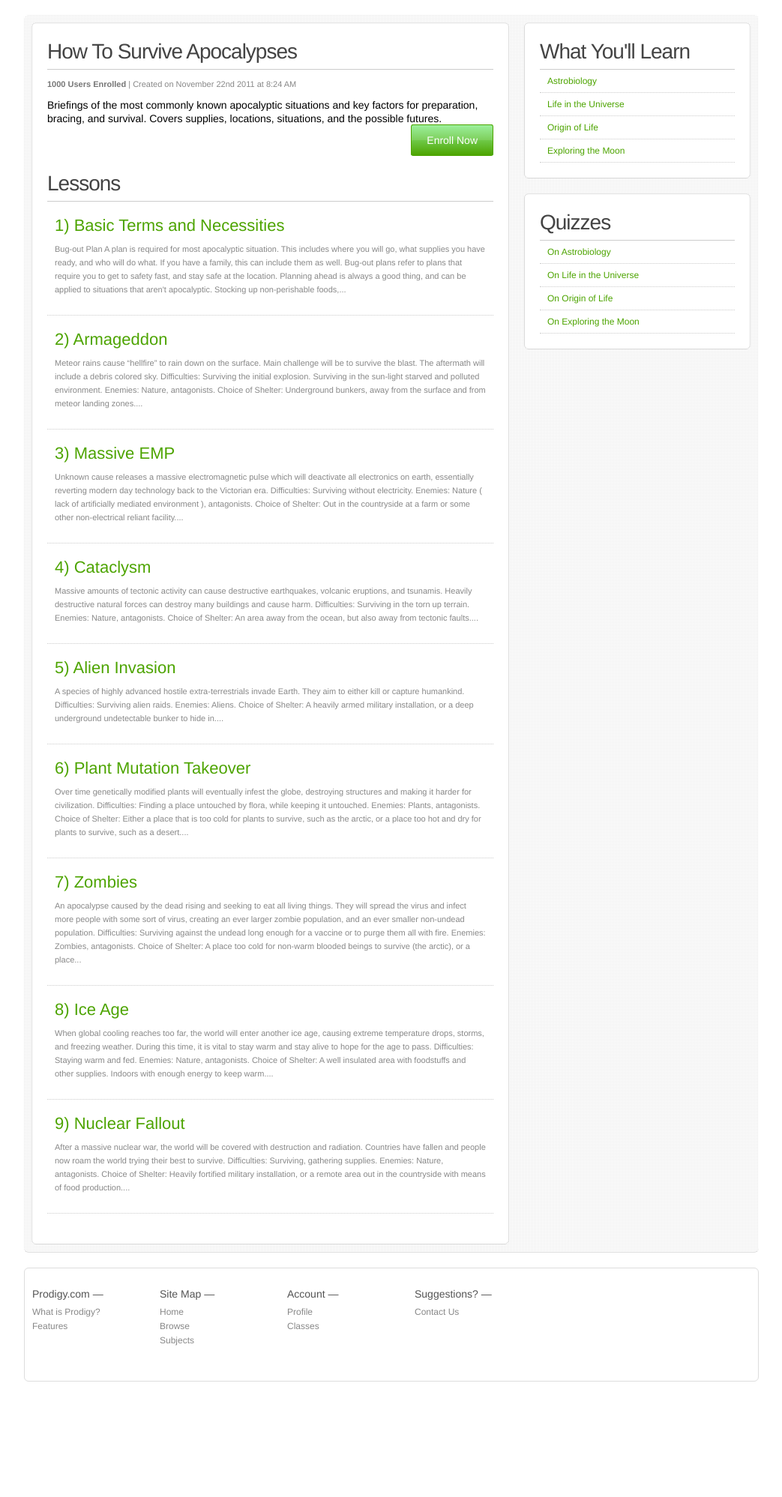
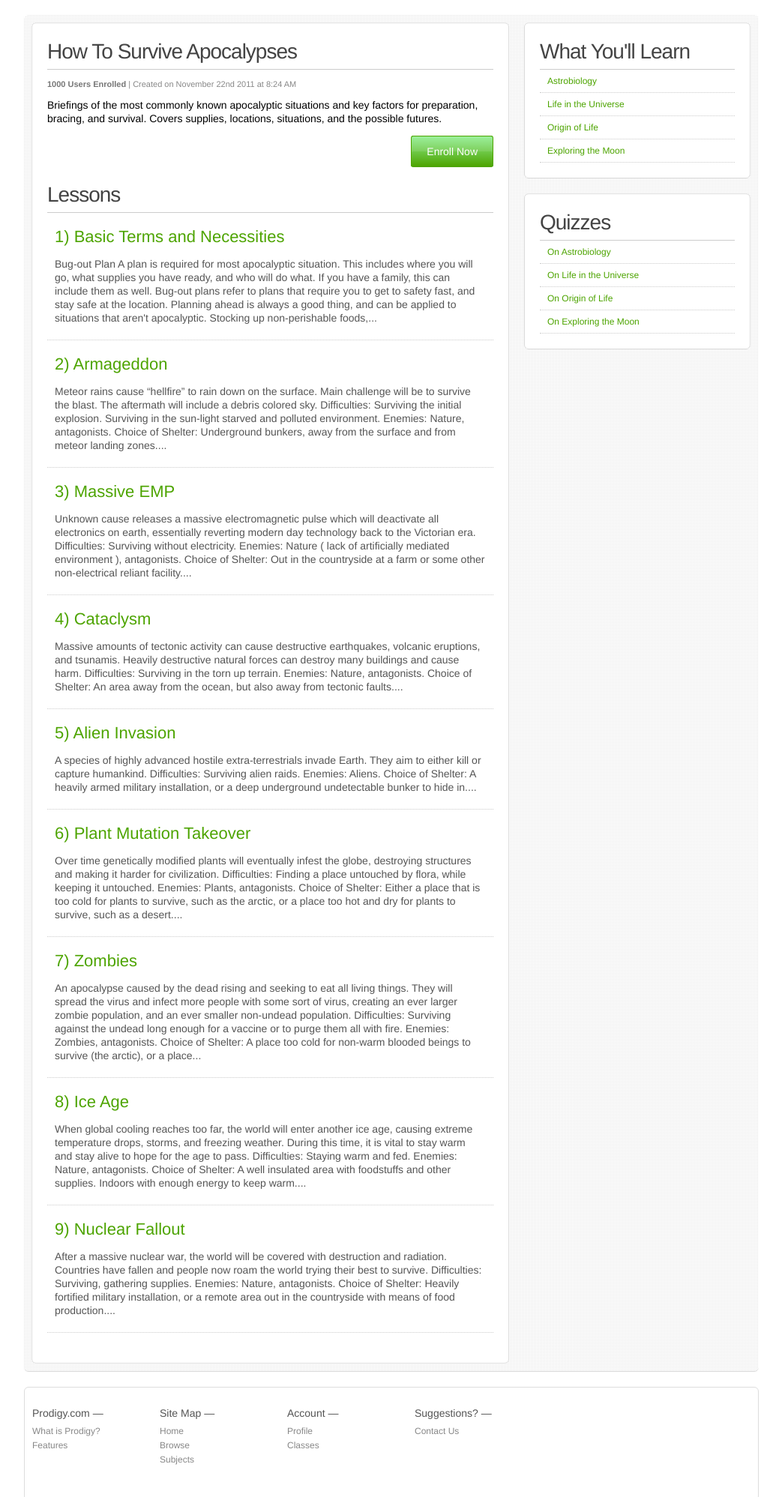
Before and after one commit to smartboyathome/Prodigy, a PHP site: page /stuff/index.php?module=viewclass&classid=3 in a window 1280 px wide. Shown: the part 152-2149 px from the top of the page at 75% size, without its empty margins (118-1161 px from the left). Before the commit the page ends 1995 px from the top, so only its background shows below. Run offline with PHP 8.4, Linux system fonts and the light colour scheme; data comes from the database, SQL or seed files in the repository.

Commit message:
Some fonts and margins messed up

```diff
--- a/includes/viewclass.php
+++ b/includes/viewclass.php
@@ -22,22 +22,22 @@ foreach ($prodigyDB->getClass($_GET["classid"]) as $row){
                 <div class='description'>".$row['description']."
                 </div>
 
-                <div class='fr'>
+                <div class='fr' style='margin-top:15px;'>
                     <a class='button'>Enroll Now</a>
                 </div>
             </div>");
 }
 
 echo("            <div class='module'>
-                <h3 class='header' style='margin-bottom: 0;'>Lessons</h3>");
+                <h3 class='header'>Lessons</h3>");
 
 foreach ($prodigyDB->getLessonList($row['classID']) as $row2){
 
     $preview = showBrief($row2['content'], 75);
 
 	echo("          <article class='classDescription'>
-                    <h4 class='title'><a href='index.php?module=viewlesson&lessonid=".$row2['lessonID']."'>".$row2['lessonNum'].") ".$row2['name']."</a></h4>
-                    <div class='smallPrint'>".$preview."...</div>
+                    <h4 class='title' style='margin-bottom: 15px;'><a href='index.php?module=viewlesson&lessonid=".$row2['lessonID']."'>".$row2['lessonNum'].") ".$row2['name']."</a></h4>
+                    <div class='description'>".$preview."...</div>
                     </article>");
 }
 
```
